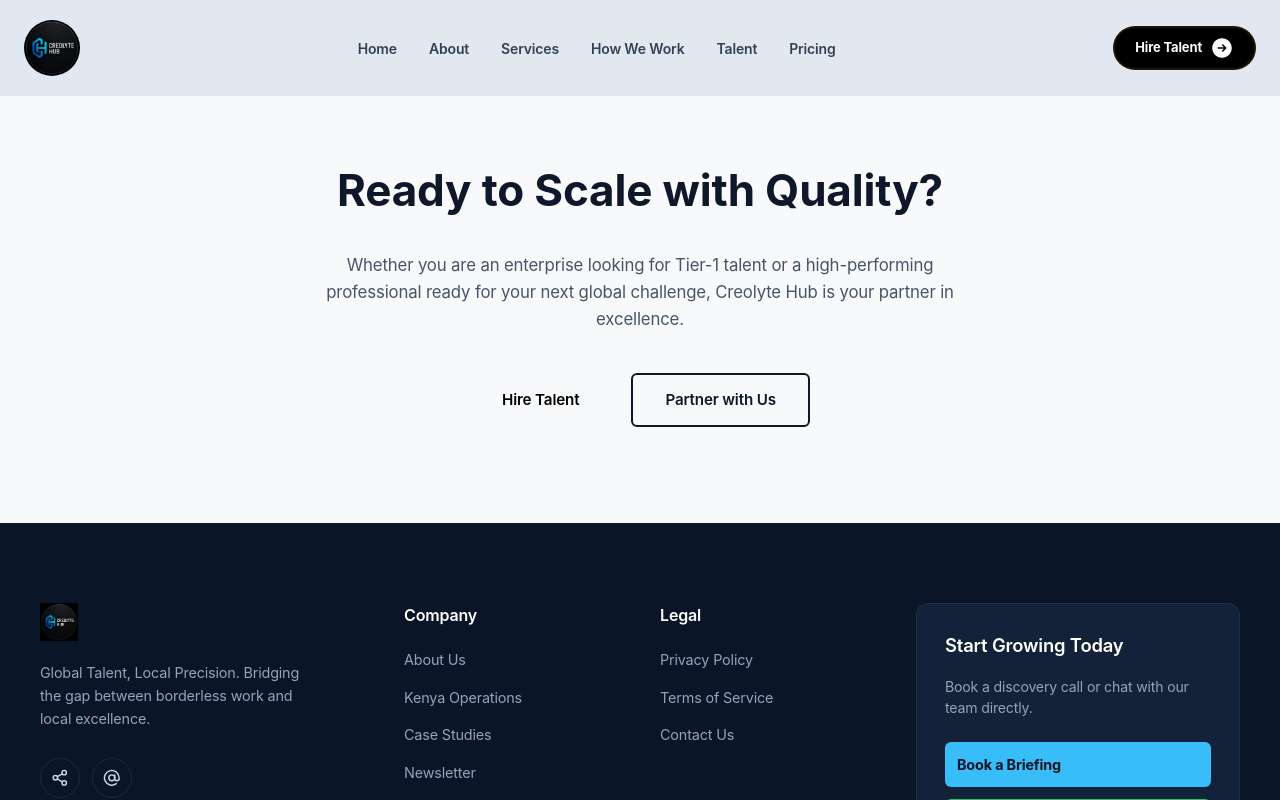
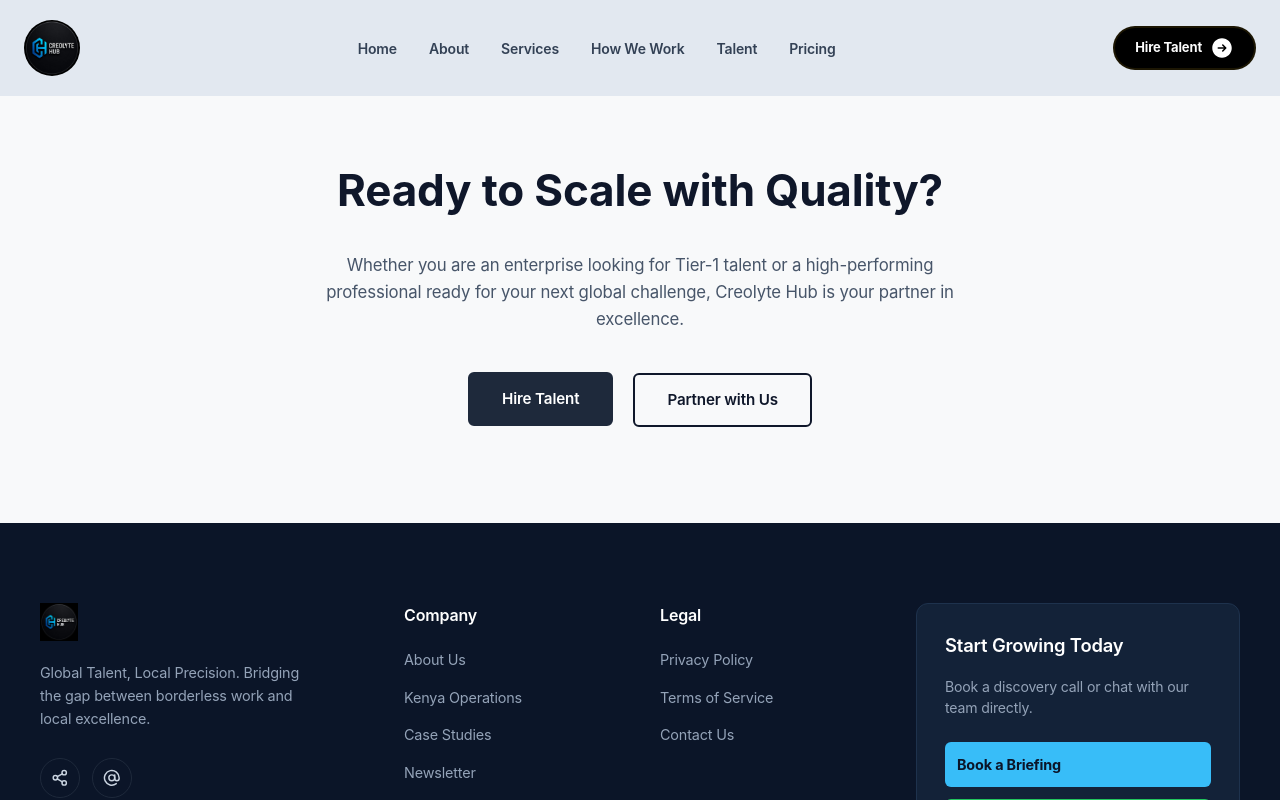
Before and after one commit to wainaina-mwangi/creolytehub, a React (Vite) app: page / in a window 1280 px wide. In both pictures the pointer is over the button 540 px from the left and 3925 px from the top of the page. Shown: the part 3525-4325 px from the top of the page. Built offline with nearby package versions, Linux system fonts and the light colour scheme; a web font is replaced by a local one.

Commit message:
Rename .btn-primary to .btn-Talent in CSS

```diff
--- a/src/components/CtaSection/CtaSection.css
+++ b/src/components/CtaSection/CtaSection.css
@@ -50,13 +50,13 @@
 }
 
 
-.btn-primary {
+.btn-Talent {
   background-color: #0f172a;
   color: #ffffff;
   border: 2px solid #0f172a;
 }
 
-.btn-primary:hover {
+.btn-Talent:hover {
   background-color: #1e293b;
   border-color: #1e293b;
   transform: translateY(-1px);
```
